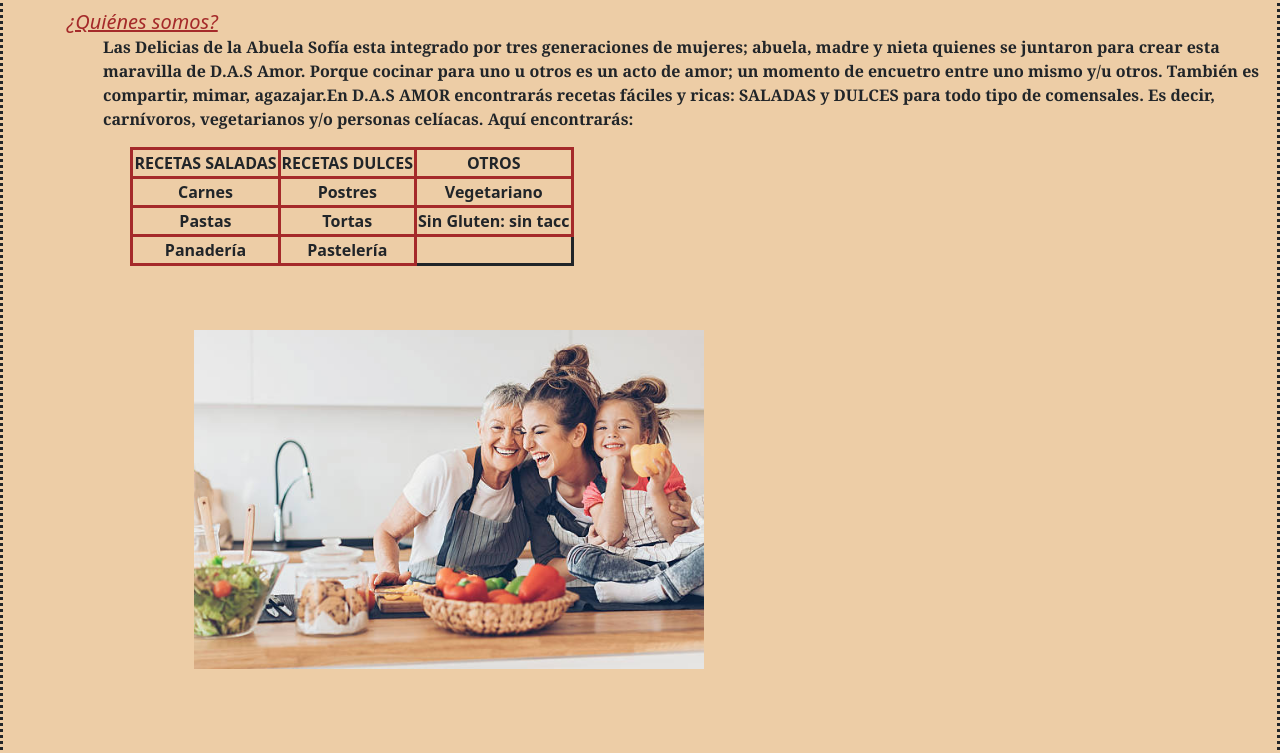
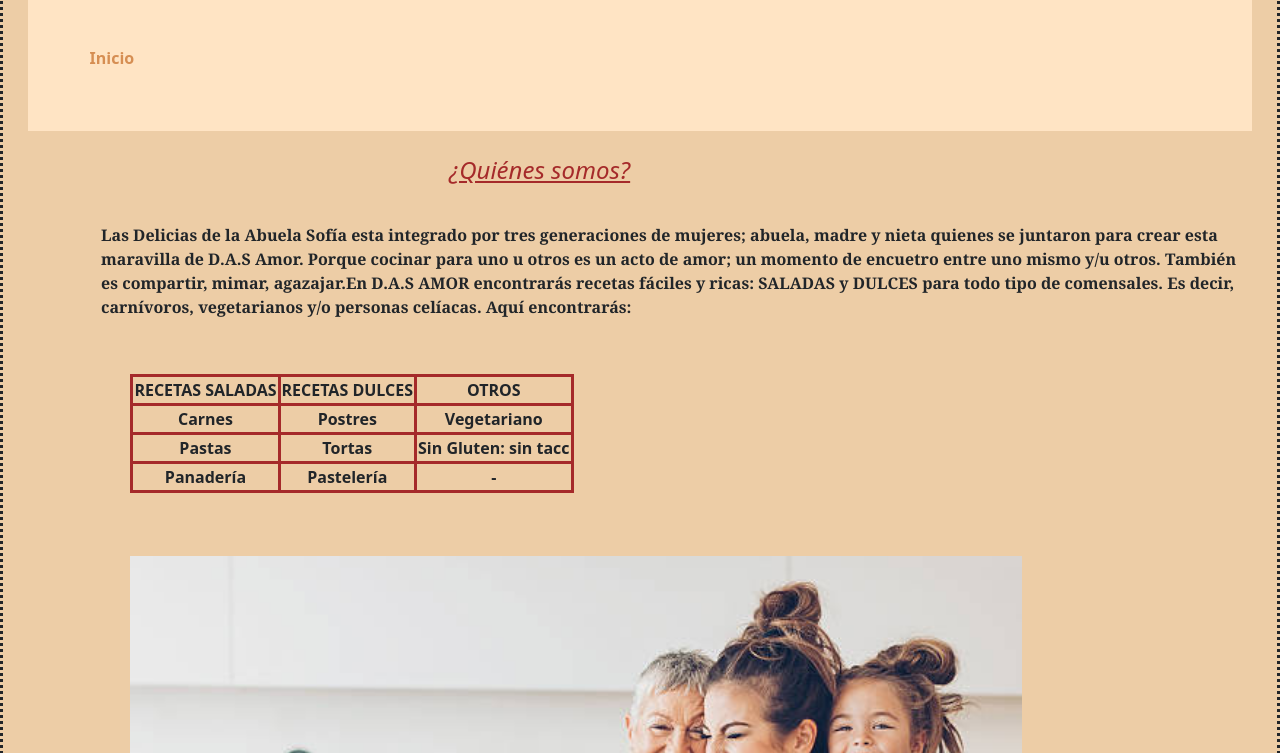
Before and after one commit to vsabrinad/mi_repositorio, a website: page pages/quienessomos.html in a window 1280 px wide. Shown: the part 94-847 px from the top of the page. Drawn offline with nearby package versions, Linux system fonts and the light colour scheme.

Commit message:
modificaciones de las secciones quienes somos y recetas saladas

```diff
--- a/pages/quienessomos.html
+++ b/pages/quienessomos.html
@@ -14,7 +14,7 @@
     <div id="container">
         <header>
             <img width="80" height="50" src="../assets/images/logo del sitio web.jpg" alt="gorro de cocinero">
-            <a href="../index.html"> Inicio</a>
+            <a class="pagina" href="../index.html"> Inicio</a>
         </header>
         <main>
             <h1 class="secciones">¿Qui&eacute;nes somos?</h1>
@@ -40,11 +40,12 @@
                 <tr>
                     <th>Panader&iacute;a</th>
                     <th>Pasteler&iacute;a</th>
+                    <th>-</th>
                 </tr>
             </table>
         </main>
         <aside>
-            <img class="fotoFamiliar" width="250" height="300" src="../assets/images/madre abuela ñieta.jpg" alt="tres mujeres riendo en la cocina">
+            <img class="fotoFamiliar" width="300" height="350" src="../assets/images/madre abuela ñieta.jpg" alt="tres mujeres riendo en la cocina">
         </aside>
         <footer>Segu&iacute; @D.A.S AMOR en
             <label>
--- a/sass/layout/_layout.scss
+++ b/sass/layout/_layout.scss
@@ -23,7 +23,7 @@ header{
         color: rgb(214, 142, 83);
         font-weight: bolder;
         text-decoration: none;
-        padding: 3%;
+        padding: 5%;
     }
     .pagina:hover{
         background-color: chocolate;
@@ -33,7 +33,7 @@ header{
     }
 }
 article{
-    padding-left: 3%;
+    padding: 3%;
     p{
         font-family: Georgia;
         font-size: 100%;
@@ -87,9 +87,9 @@ table{
     }
 }
 .fotoFamiliar{
-    width: 50%;
-    height: 30%;
+    width: 80%;
+    height: 50%;
     padding: 5%;
-    text-align: left;
-    margin-left: 10%;
+    padding-left: 5%;
+    margin-left: 5%;
 }
--- a/sass/layout/_title.scss
+++ b/sass/layout/_title.scss
@@ -1,11 +1,21 @@
 h1{
+    color: brown;
+    font-style: italic;
+    text-decoration: underline;
+    display: inline;
+    font-size: 150%;
+    text-align: justify;
+    padding-left: 35%;
+    #tituloProncipal{
         color: brown;
         font-style: italic;
         text-decoration: underline;
         display: inline;
         font-size: 125%;
         text-align: justify;
-        padding-left: 5%;
+        padding-left: 20%;
+
+    }
 }
 .secciones{
     color: brown;
```
Also changed, not shown: index.html (+1 -1 lines), pages/otros.html (+1 -1 lines), pages/recetasdulces.html (+1 -1 lines), pages/recetassaladas.html (+4 -4 lines), assets/images/tiposdecarnes.jpg (added), css/styles.css, 1 other file.
